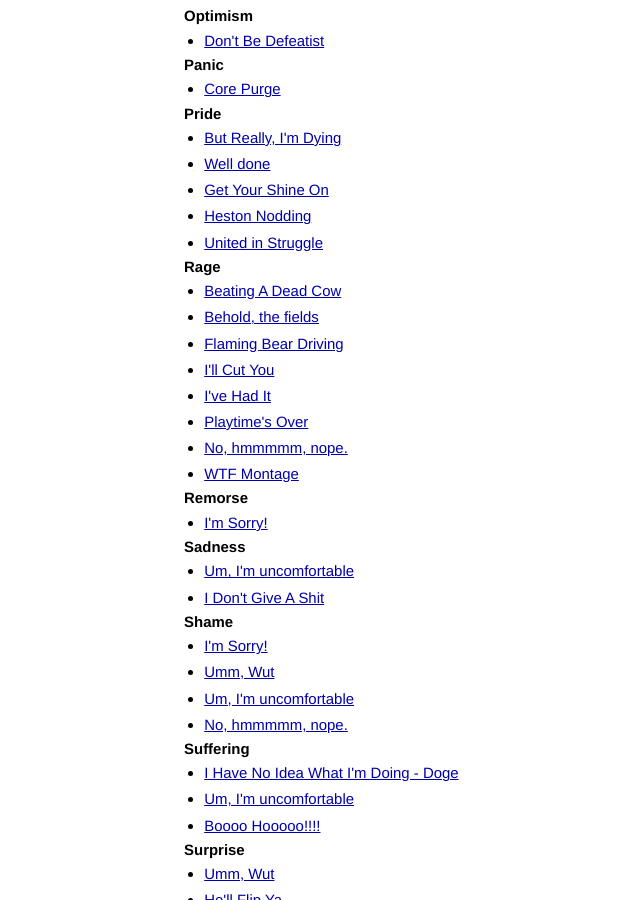
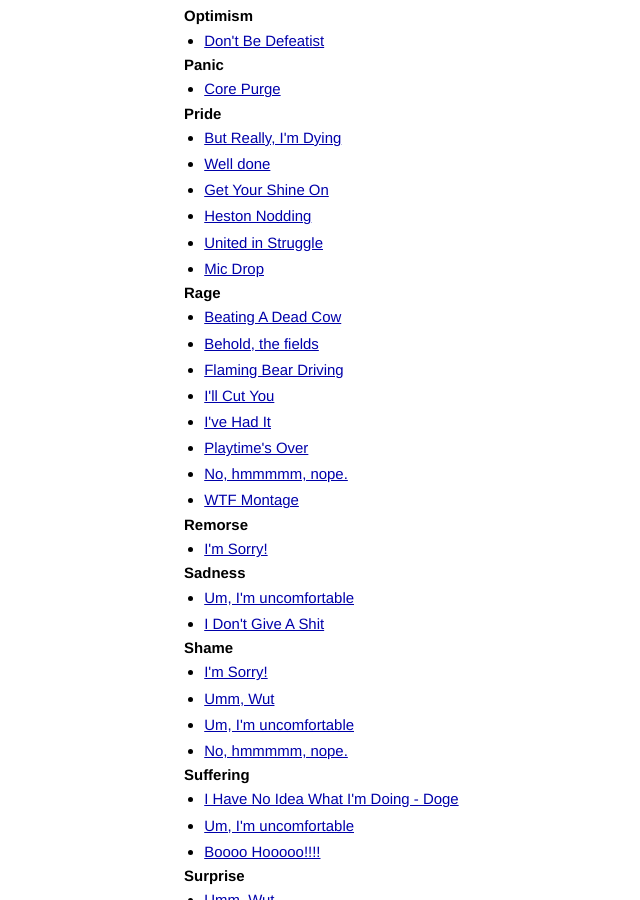
Before and after one commit to jschairb/zeitgeist, a Jekyll site: the page built from index.html, in a window 1280 px wide and 900 px high, scrolled down 2046 px. Shown: the whole window, without its empty margins (142-782 px from the left). Built offline with Jekyll 4.4.1, drawn with Linux system fonts in a browser that asks for light colours; Markdown is read by kramdown in place of the engine named in the settings.

Commit message:
MIC DROP

```diff
--- a/_data/categories.yaml
+++ b/_data/categories.yaml
@@ -85,6 +85,7 @@ Pride:
   - get-your-shine-on
   - heston-nodding
   - katniss-fingers
+  - mic-drop
 Rage:
   - beating-a-dead-cow
   - behold-the-fields
--- a/_data/images.yaml
+++ b/_data/images.yaml
@@ -103,6 +103,9 @@ leo-woohoo:
 lesson-here-homie:
   file: lesson-here-homie.jpg
   name: Lesson here, homie
+mic-drop:
+  file: mic-drop.gif
+  name: Mic Drop
 michael-bluth-what-no:
   file: michael-bluth-what-no.gif
   name: "What, No"
```
Also changed, not shown: images/mic-drop.gif (added).
